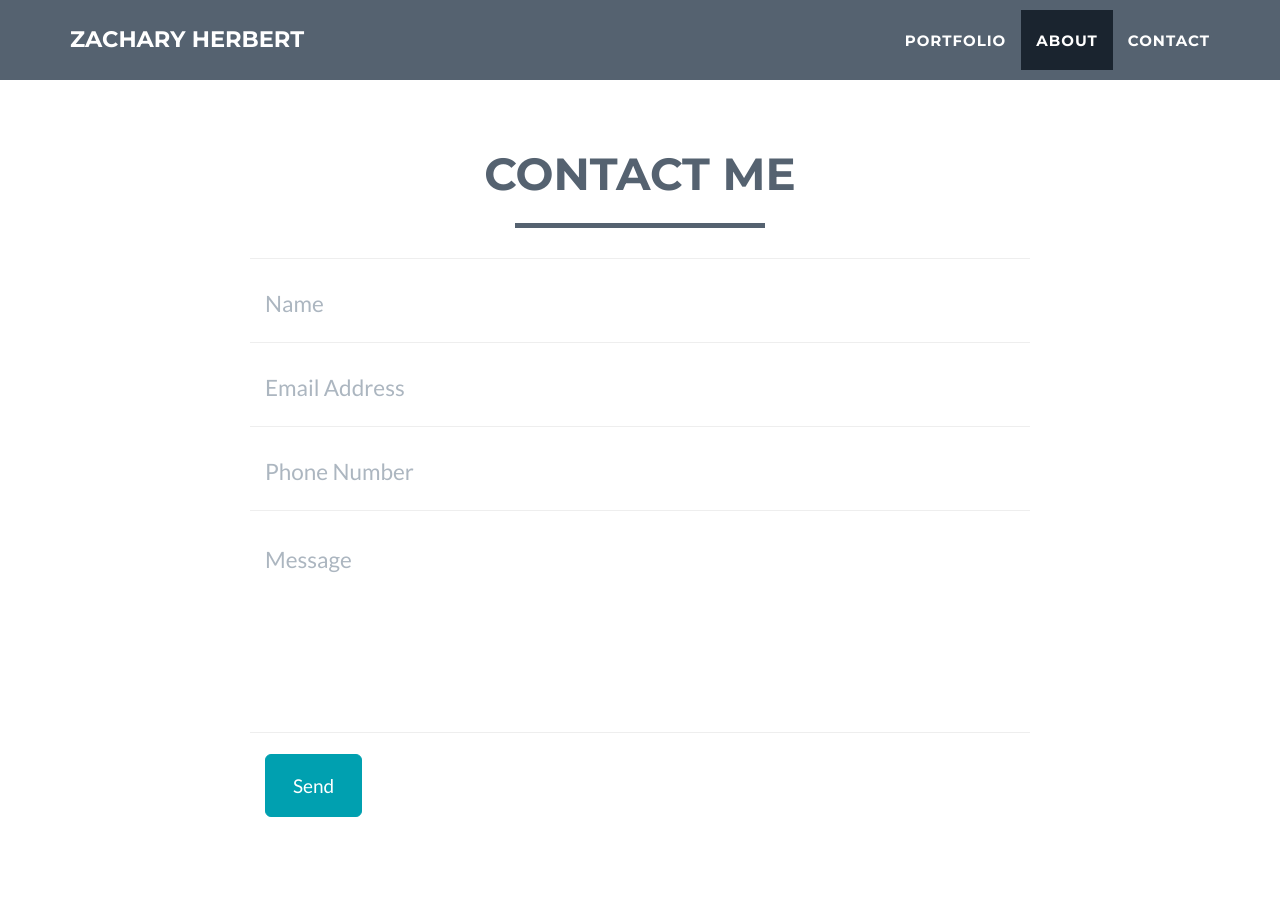
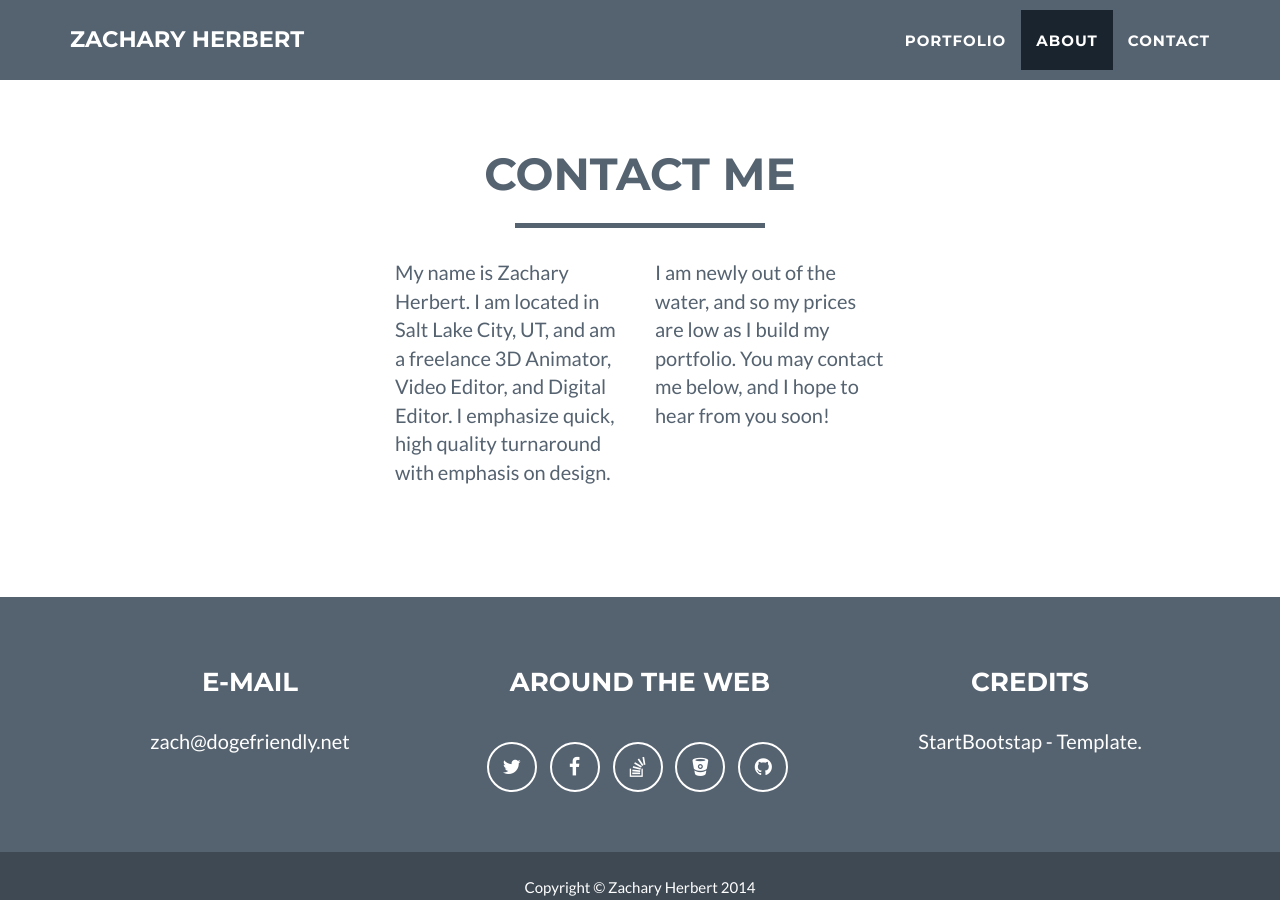
Before and after one commit to derpalicious/derpalicious.github.io, a Jekyll site: the page built from index.html, in a window 1280 px wide and 900 px high, scrolled down 1839 px. Built offline with Jekyll 4.4.1, drawn with Linux system fonts in a browser that asks for light colours.

Commit message:
Updated Contact Form

```diff
--- a/_includes/contact.html
+++ b/_includes/contact.html
@@ -11,43 +11,13 @@
                 <div class="col-lg-8 col-lg-offset-2">
                     <!-- To configure the contact form email address, go to mail/contact_me.php and update the email address in the PHP file on line 19. -->
                     <!-- The form should work on most web servers, but if the form is not working you may need to configure your web server differently. -->
-                    <form name="sentMessage" id="contactForm" novalidate>
-                        <div class="row control-group">
-                            <div class="form-group col-xs-12 floating-label-form-group controls">
-                                <label>Name</label>
-                                <input type="text" class="form-control" placeholder="Name" id="name" required data-validation-required-message="Please enter your name.">
-                                <p class="help-block text-danger"></p>
-                            </div>
+                    <div class="row">
+                        <div class="col-lg-4 col-lg-offset-2">
+                            <p>My name is Zachary Herbert. I am located in Salt Lake City, UT, and am a freelance 3D Animator, Video Editor, and Digital Editor. I emphasize quick, high quality turnaround with emphasis on design.</p>
                         </div>
-                        <div class="row control-group">
-                            <div class="form-group col-xs-12 floating-label-form-group controls">
-                                <label>Email Address</label>
-                                <input type="email" class="form-control" placeholder="Email Address" id="email" required data-validation-required-message="Please enter your email address.">
-                                <p class="help-block text-danger"></p>
-                            </div>
+                        <div class="col-lg-4">
+                            <p>I am newly out of the water, and so my prices are low as I build my portfolio. You may contact me below, and I hope to hear from you soon!</p>
                         </div>
-                        <div class="row control-group">
-                            <div class="form-group col-xs-12 floating-label-form-group controls">
-                                <label>Phone Number</label>
-                                <input type="tel" class="form-control" placeholder="Phone Number" id="phone" required data-validation-required-message="Please enter your phone number.">
-                                <p class="help-block text-danger"></p>
-                            </div>
-                        </div>
-                        <div class="row control-group">
-                            <div class="form-group col-xs-12 floating-label-form-group controls">
-                                <label>Message</label>
-                                <textarea rows="5" class="form-control" placeholder="Message" id="message" required data-validation-required-message="Please enter a message."></textarea>
-                                <p class="help-block text-danger"></p>
-                            </div>
-                        </div>
-                        <br>
-                        <div id="success"></div>
-                        <div class="row">
-                            <div class="form-group col-xs-12">
-                                <button type="submit" class="btn btn-success btn-lg">Send</button>
-                            </div>
-                        </div>
-                    </form>
                 </div>
             </div>
         </div>
```
